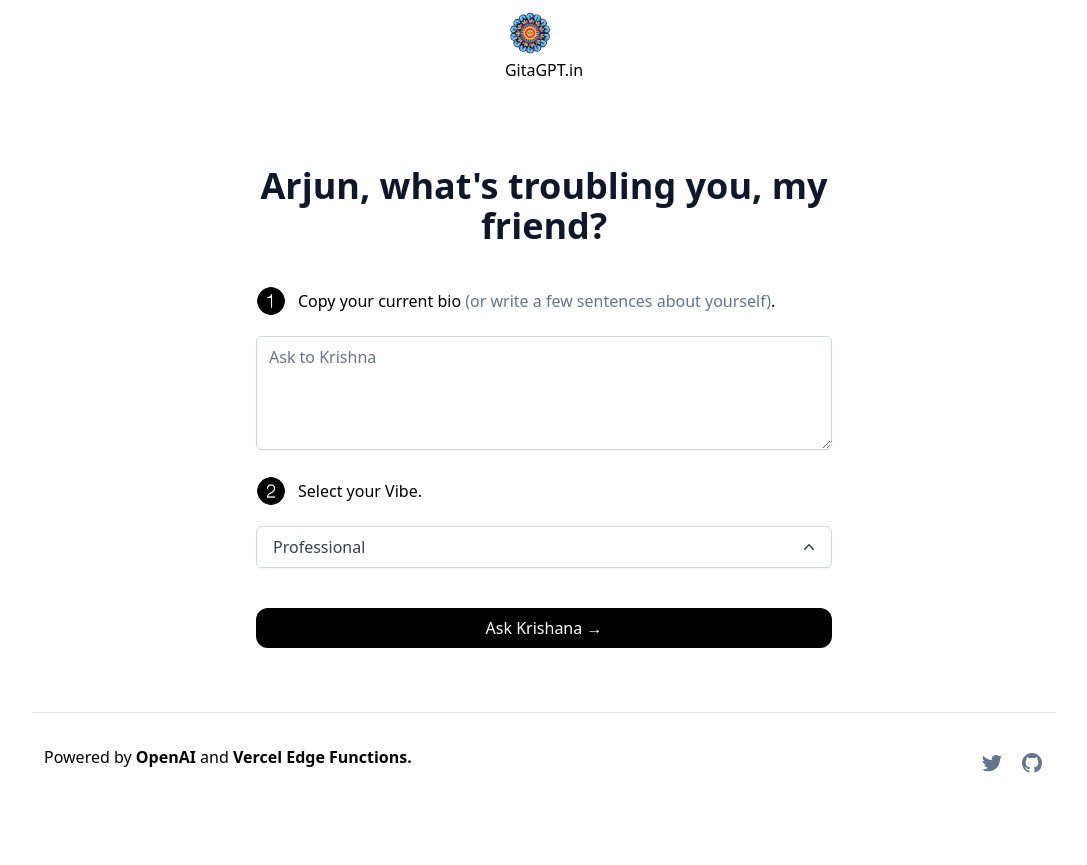
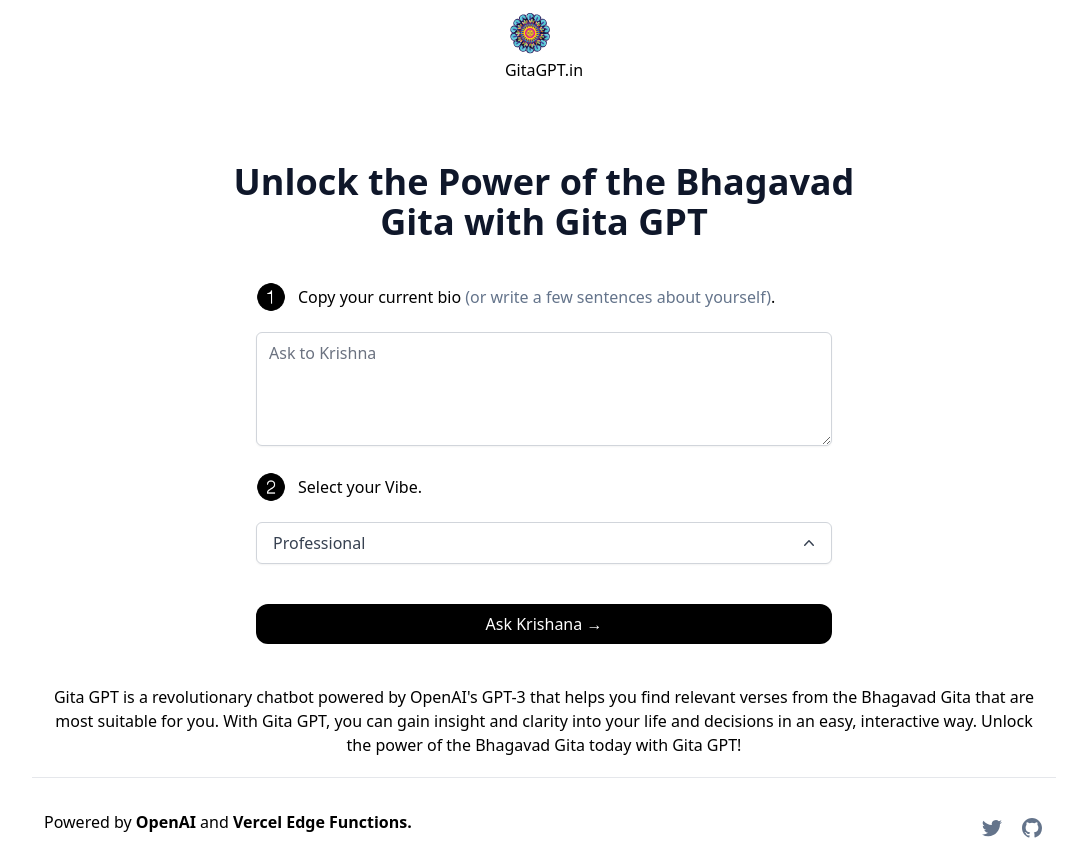
Before and after one commit to vxsahu/gitagpt, a Next.js app: page / in a window 1280 px wide. Shown: the whole page, without its empty margins (96-1183 px from the left). Before the commit the page ends 800 px from the top, so only its background shows below. Built offline with nearby package versions, Linux system fonts and the light colour scheme.

Commit message:
Update index.tsx

```diff
--- a/pages/index.tsx
+++ b/pages/index.tsx
@@ -69,15 +69,15 @@
 
     <div className="flex max-w-5xl mx-auto flex-col items-center justify-center py-2 min-h-screen">
       <Head>
-        <title>GitaGPT AI</title>
+        <title>GitaGPT</title>
         <link rel="icon" href="/favicon.ico" />
       </Head>
 
       <Header />
       <main className="flex flex-1 w-full flex-col items-center justify-center text-center px-4 mt-12 sm:mt-20">
-        <h1 className="sm:text-4xl text-xl max-w-2xl font-bold text-slate-900">
-          Arjun, what's troubling you, my friend?
-        </h1>
+        <h2 className="sm:text-4xl text-xl max-w-2xl font-bold text-slate-900">
+          Unlock the Power of the Bhagavad Gita with Gita GPT
+        </h2>
         <div className="max-w-xl w-full">
           <div className="flex mt-10 items-center space-x-3">
             <Image
@@ -171,6 +171,7 @@
             </motion.div>
           </AnimatePresence>
         </ResizablePanel>
+        <p>Gita GPT is a revolutionary chatbot powered by OpenAI's GPT-3 that helps you find relevant verses from the Bhagavad Gita that are most suitable for you. With Gita GPT, you can gain insight and clarity into your life and decisions in an easy, interactive way. Unlock the power of the Bhagavad Gita today with Gita GPT!</p>
       </main>
       <Footer />
     </div>
```
